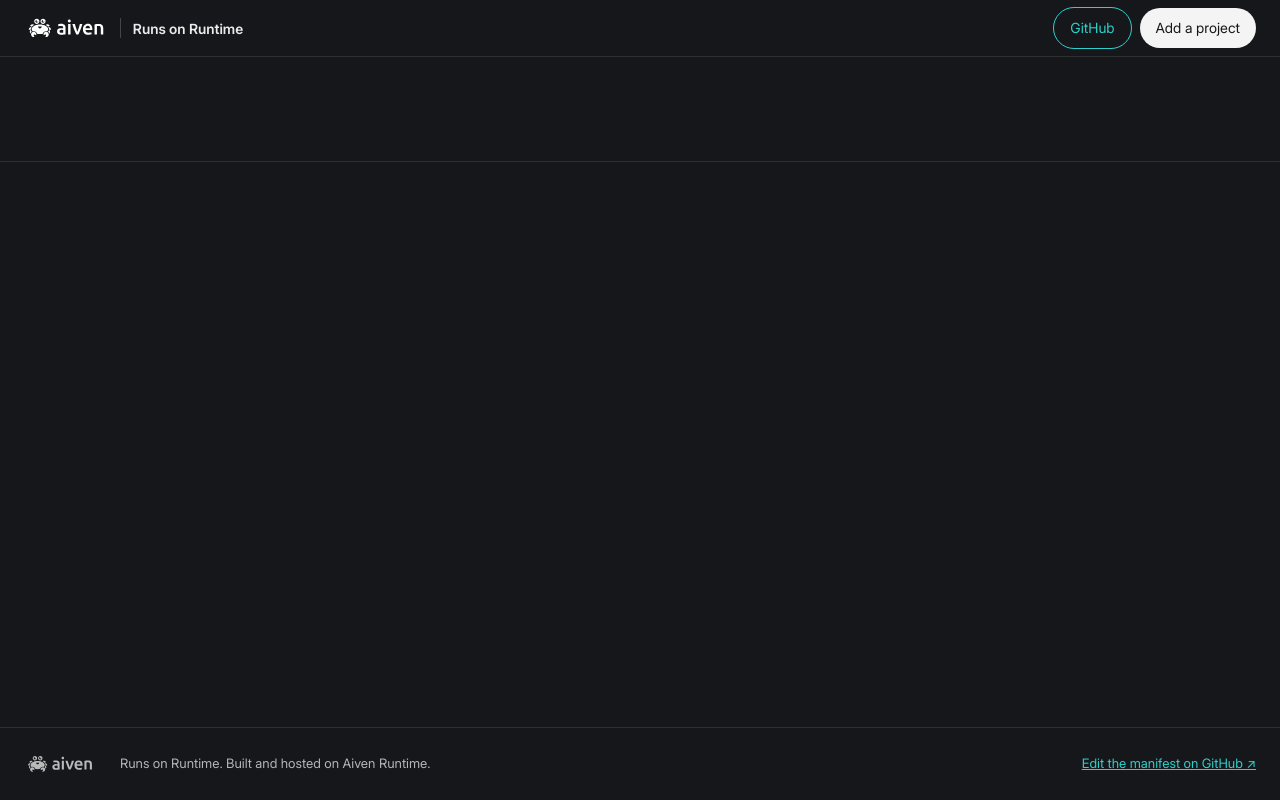
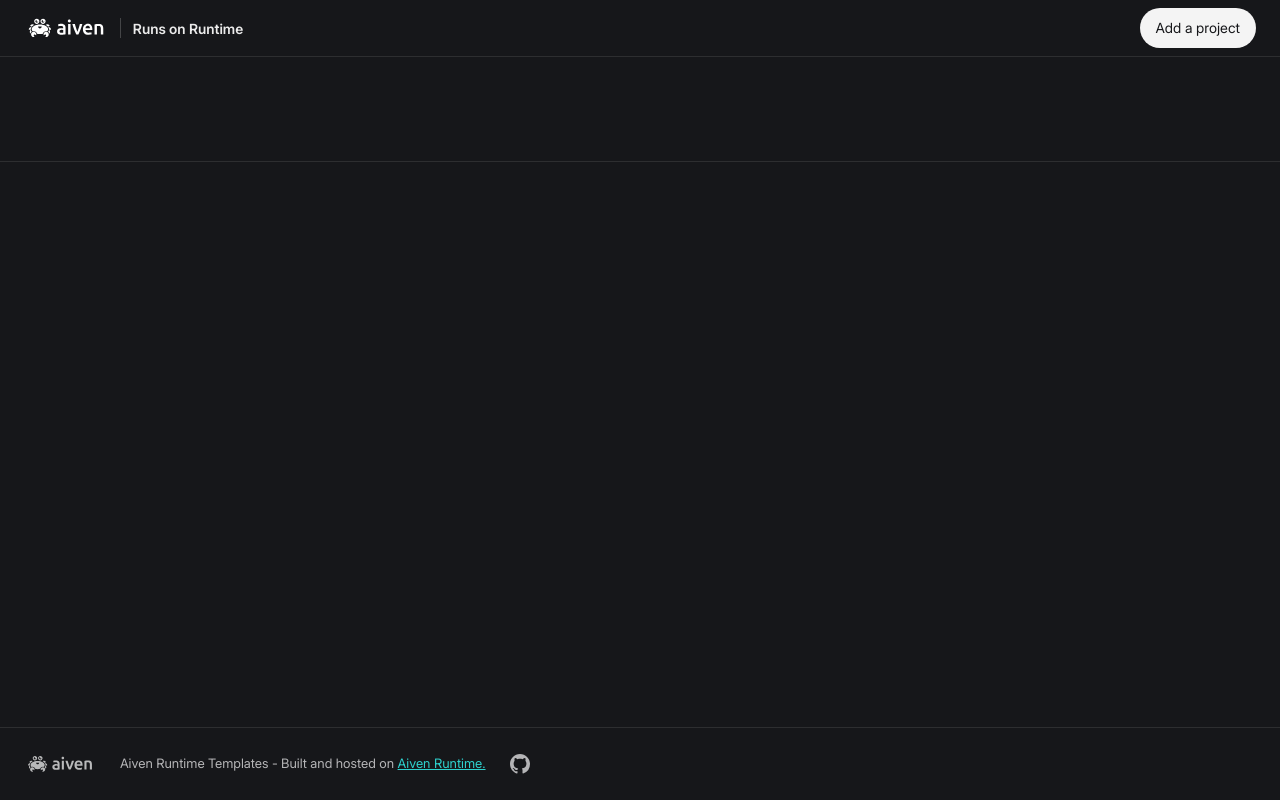
Before and after one commit to Aiven-Labs/runs-on-runtime, a Python web app: template templates/page.html in a window 1280 px wide. Run offline with Jinja, Linux system fonts and the light colour scheme; the template is opened without the code that fills it, so the values that code supplies are empty.

Commit message:
update footer (#56)

```diff
--- a/static/css/style.css
+++ b/static/css/style.css
@@ -705,3 +705,13 @@ main {
   margin-left: auto;
   font-weight: 500;
 }
+
+.site-footer .icon-link {
+  display: inline-flex;
+  align-items: center;
+  color: var(--aq-text-muted);
+}
+
+.site-footer .icon-link:hover {
+  color: var(--aq-text-primary);
+}
--- a/templates/_base.html
+++ b/templates/_base.html
@@ -15,7 +15,6 @@
         <span class="wordmark">Runs on Runtime</span>
       </a>
       <nav>
-        <a class="btn btn-secondary" href="https://github.com/aiven-labs/runs-on-runtime" target="_blank" rel="noreferrer">GitHub</a>
         <a class="btn btn-primary" href="/contribute.html">Add a project</a>
       </nav>
     </div>
@@ -28,9 +27,11 @@
   <footer class="site-footer">
     <div class="inner">
       <img src="/static/images/aiven-logo-white.svg" alt="Aiven">
-      <span>Runs on Runtime. Built and hosted on Aiven Runtime.</span>
-      <a class="edit-link" href="https://github.com/Aiven-Labs/runs-on-runtime/blob/main/data/manifest.json">
-        Edit the manifest on GitHub &#8599;
+      <span>Aiven Runtime Templates - Built and hosted on <a href="https://aiven.io/runtime">Aiven Runtime.</a></span>
+      <a class="icon-link" href="https://github.com/aiven-labs/runs-on-runtime" target="_blank" rel="noreferrer" aria-label="View on GitHub">
+        <svg viewBox="0 0 16 16" width="20" height="20" fill="currentColor" aria-hidden="true">
+          <path d="M8 0C3.58 0 0 3.58 0 8c0 3.54 2.29 6.53 5.47 7.59.4.07.55-.17.55-.38 0-.19-.01-.82-.01-1.49-2.01.37-2.53-.49-2.69-.94-.09-.23-.48-.94-.82-1.13-.28-.15-.68-.52-.01-.53.63-.01 1.08.58 1.23.82.72 1.21 1.87.87 2.33.66.07-.52.28-.87.51-1.07-1.78-.2-3.64-.89-3.64-3.95 0-.87.31-1.59.82-2.15-.08-.2-.36-1.02.08-2.12 0 0 .67-.21 2.2.82.64-.18 1.32-.27 2-.27.68 0 1.36.09 2 .27 1.53-1.04 2.2-.82 2.2-.82.44 1.1.16 1.92.08 2.12.51.56.82 1.27.82 2.15 0 3.07-1.87 3.75-3.65 3.95.29.25.54.73.54 1.48 0 1.07-.01 1.93-.01 2.2 0 .21.15.46.55.38A8.013 8.013 0 0 0 16 8c0-4.42-3.58-8-8-8z"/>
+        </svg>
       </a>
     </div>
   </footer>
```
